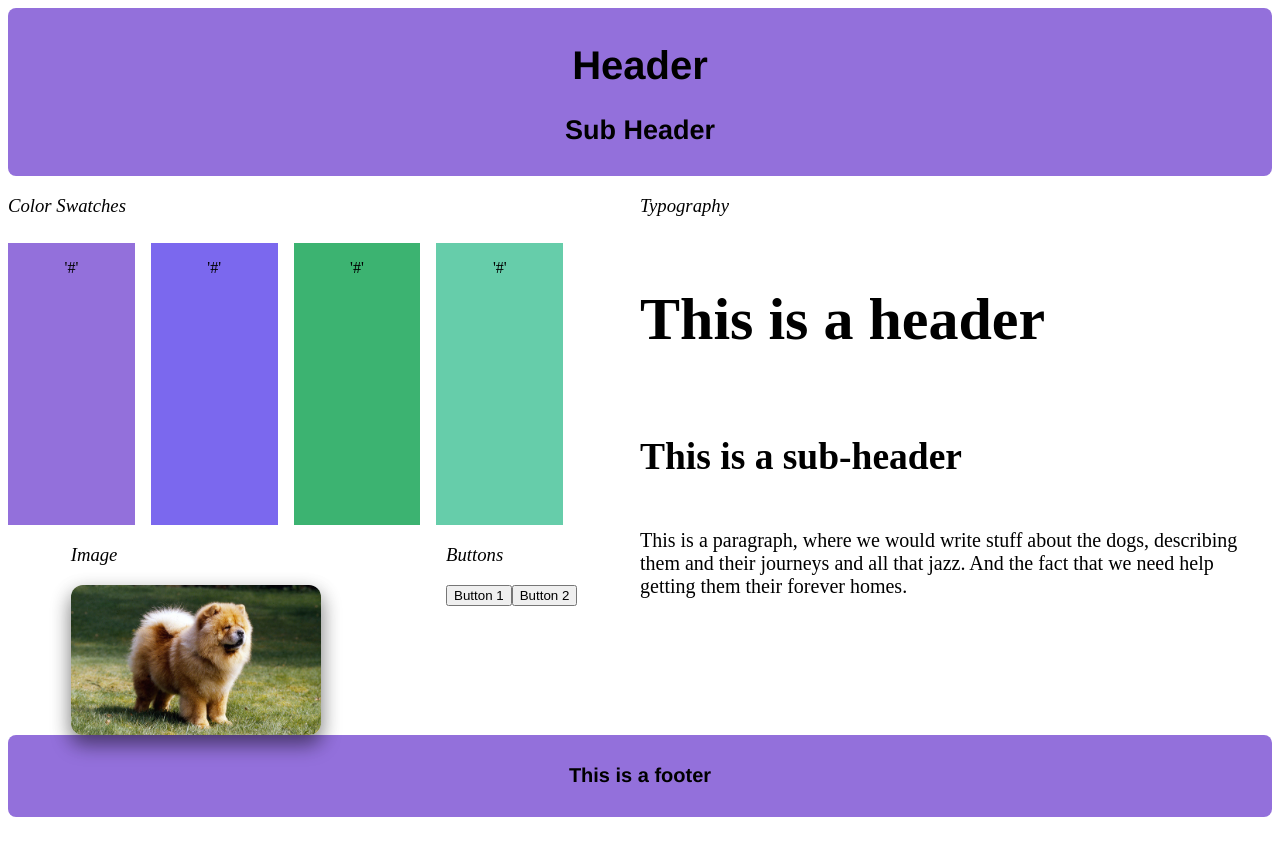
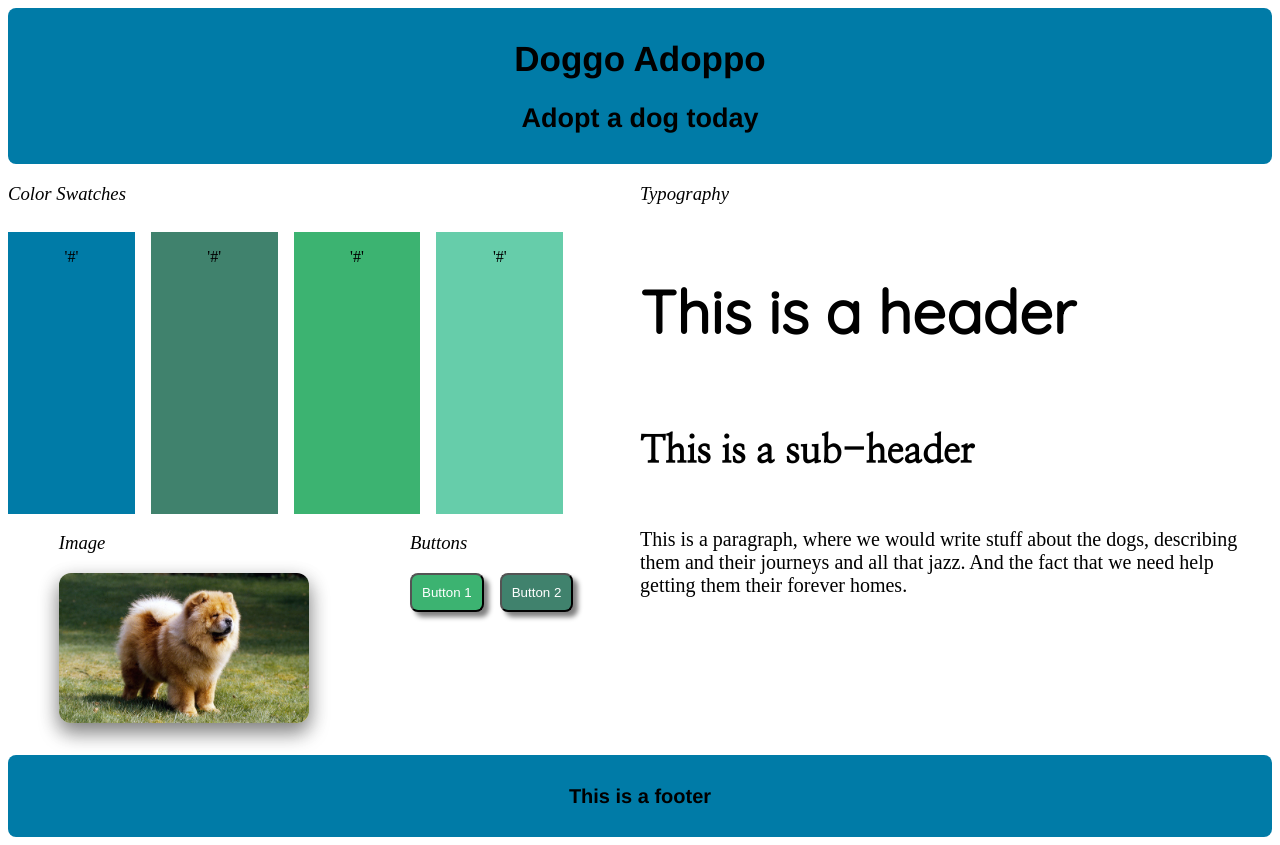
Before and after one commit to liam-edwards-kea/GroupStyleTile, a plain HTML site: page index.html in a window 1280 px wide. Drawn offline with Linux system fonts and the light colour scheme.

Commit message:
changed the fonts abit and changed some of buttons

```diff
--- a/Style.css
+++ b/Style.css
@@ -1,10 +1,14 @@
+@import url('https://fonts.googleapis.com/css?family=Quicksand&display=swap');
+@import url('https://fonts.googleapis.com/css?family=Nanum+Myeongjo&display=swap');
+
 :root {
-    --primary-color: mediumpurple;
-    --secondary-color: mediumslateblue;
+    --primary-color: #007BA7;
+    --secondary-color: #40826D;
     --tertiary-color: mediumseagreen;
     --fourth-color: mediumaquamarine;
+    --primary-font: 'quicksand';
+    --secondary-font: 'Nanum Myeongjo';
 }
-
 
 header {
     background-color: var(--primary-color);
@@ -22,7 +26,7 @@ header {
 }
 
 header > h1 {
-    font-size: 40px;
+    font-size: 35px;
 }
 
 .color {
@@ -67,10 +71,13 @@ header > h1 {
 
 .typo1 {
     font-size: 40px;
+    font-family: var(--primary-font);
+    font-weight: 200;
 }
 
 .typo2 {
     font-size: 25px;
+    font-family: var(--secondary-font);
 }
 
 .p {
@@ -88,13 +95,43 @@ header > h1 {
     justify-content: center;
 }
 
-.btn1 {}
+.btn1 {
+    background-color: var(--tertiary-color);
+    padding: 10px;
+    border-radius: 8px;
+    color: white;
+    box-shadow: 5px 5px 5px grey;
+    margin-right: 1rem;
+}
 
-.btn:hover {}
+.btn1:hover {
+    opacity: 0.6;
+    cursor: pointer;
+}
 
-.btn2 {}
+.btn1:active {
+    box-shadow: 0 5px #666;
+    transform: translateY(6px);
+}
 
-.btn2:hover {}
+.btn2 {
+    background-color: var(--secondary-color);
+    padding: 10px;
+    border-radius: 8px;
+    color: white;
+    box-shadow: 5px 5px 5px grey;
+    margin-right: 1rem;
+}
+
+.btn2:hover {
+    opacity: 0.6;
+    cursor: pointer;
+}
+
+.btn2:active {
+    box-shadow: 0 5px #666;
+    transform: translateY(6px);
+}
 
 .images {
     width: 250px;
@@ -103,6 +140,7 @@ header > h1 {
     position: relative;
     border-radius: 12px;
     margin-top: 1rem;
+    margin-bottom: 2rem;
 }
 
 img {
--- a/index.html
+++ b/index.html
@@ -10,8 +10,8 @@
 
 <body>
     <header>
-        <h1>Header</h1>
-        <h2>Sub Header</h2>
+        <h1>Doggo Adoppo</h1>
+        <h2>Adopt a dog today</h2>
     </header>
     <main class="wrapper">
         <div class="left">
```
